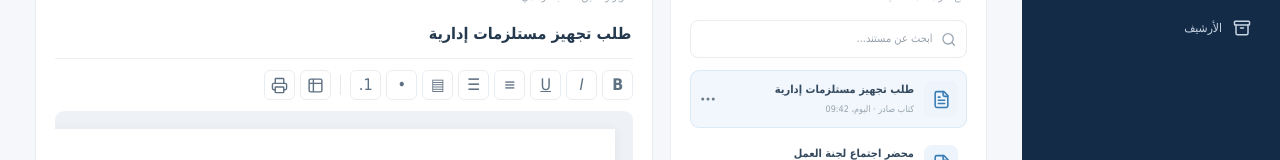
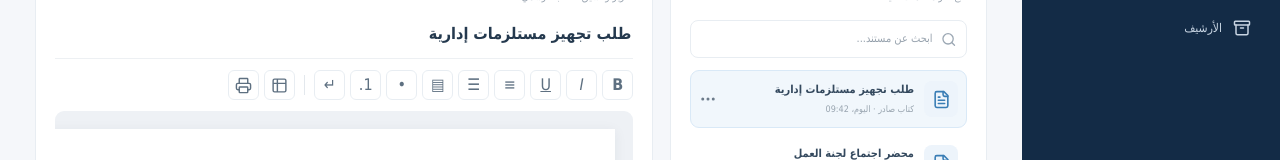
Before and after one commit to AbuNizar963/Wathaeqi, a React (Vite) app: page / in a window 1280 px wide. Shown: the part 386-546 px from the top of the page. Built offline with nearby package versions, Linux system fonts and the light colour scheme; no server answers.

Commit message:
feat: expose manual page breaks in the document editor

```diff
--- a/src/App.tsx
+++ b/src/App.tsx
@@ -7,6 +7,7 @@ import TableHeader from "@tiptap/extension-table-header";
 import TableCell from "@tiptap/extension-table-cell";
 import Underline from "@tiptap/extension-underline";
 import TextAlign from "@tiptap/extension-text-align";
+import { PageBreak } from "./lib/PageBreak";
 import {
   Archive, Bell, BookOpen, Check, ChevronDown,
   ClipboardList, Cloud, FilePlus2, FileText, FolderOpen, LayoutDashboard,
@@ -51,6 +52,7 @@ export default function App() {
   const editor = useEditor({
     extensions: [
       StarterKit,
+      PageBreak,
       Underline,
       TextAlign.configure({ types: ["heading", "paragraph"] }),
       Table.configure({ resizable: true }),
@@ -178,6 +180,7 @@ export default function App() {
                 <button onClick={() => editor?.chain().focus().setTextAlign("justify").run()} aria-label="ضبط النص">▤</button>
                 <button onClick={() => editor?.chain().focus().toggleBulletList().run()} aria-label="قائمة">•</button>
                 <button onClick={() => editor?.chain().focus().toggleOrderedList().run()} aria-label="قائمة مرقمة">1.</button>
+                <button onClick={() => editor?.chain().focus().insertContent({ type: "pageBreak" }).run()} aria-label="إدراج فاصل صفحة" title="إدراج فاصل صفحة">↵</button>
                 <span></span>
                 <button onClick={() => editor?.chain().focus().insertTable({ rows: 3, cols: 3, withHeaderRow: true }).run()} aria-label="إدراج جدول"><Table2 size={17}/></button>
                 <button onClick={() => handlePrint()} aria-label="طباعة"><Printer size={17}/></button>
```
